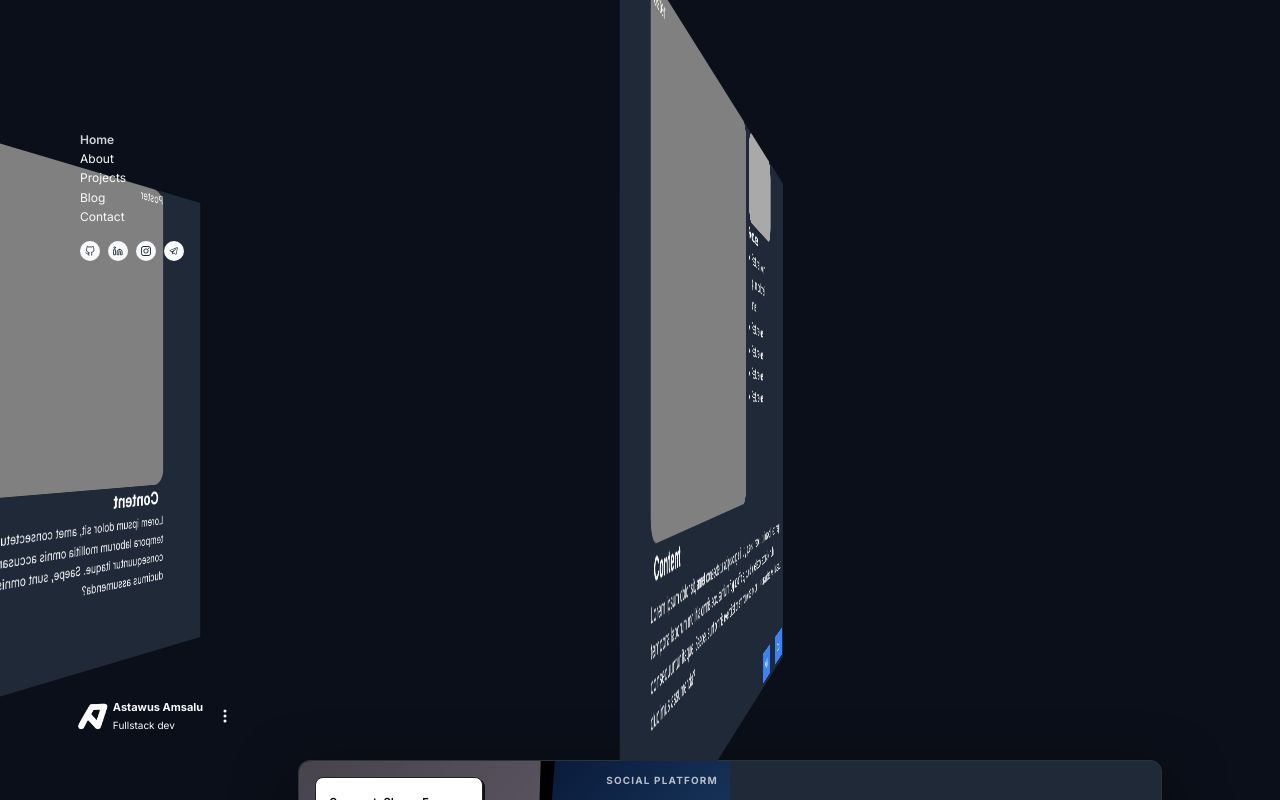
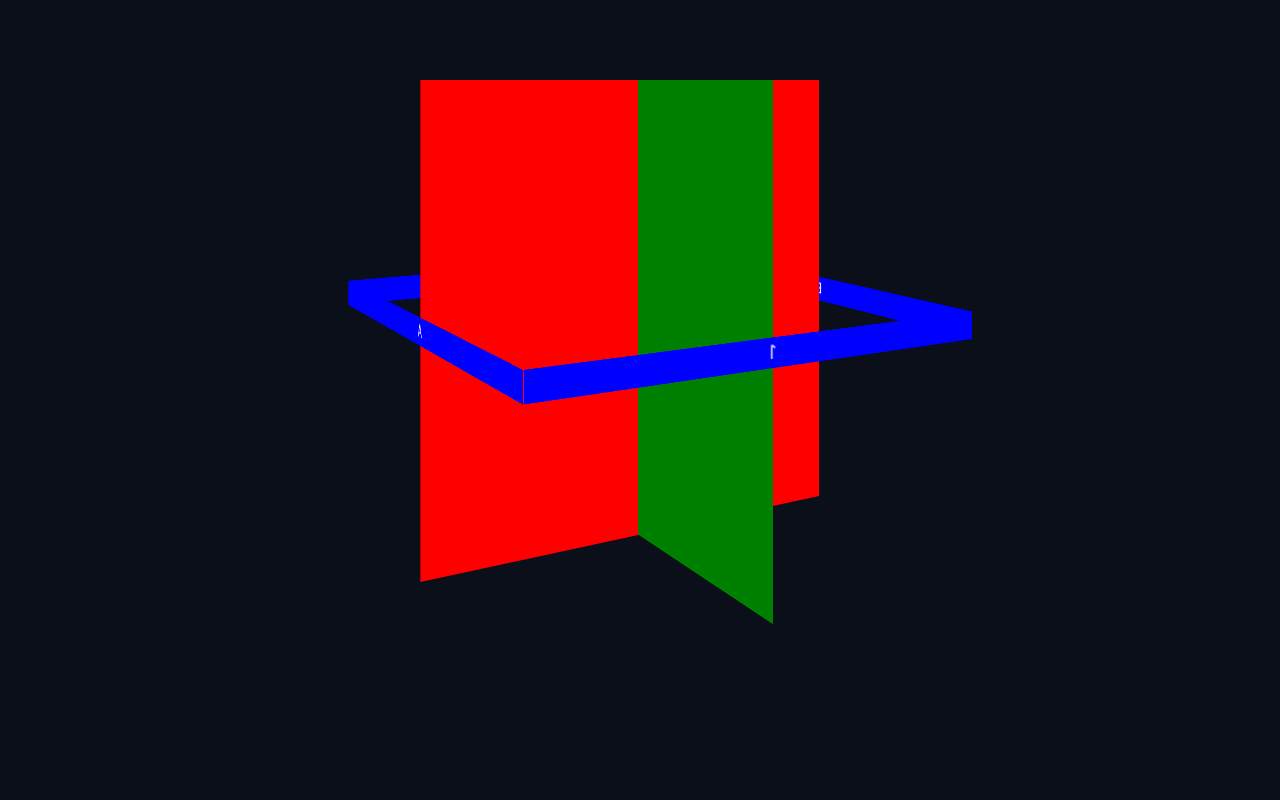
Before and after one commit to Zking4ever/Zking4ever, a React (Vite) app in the folder Portfolio(React)/: page / in a window 1280 px wide. Shown: the top 800 px of the page. Built offline with nearby package versions, Linux system fonts and the light colour scheme; grey boxes are pictures that could not be loaded.

Commit message:
added a 3d representaton for showng project

```diff
--- a/Portfolio(React)/src/App.tsx
+++ b/Portfolio(React)/src/App.tsx
@@ -15,7 +15,7 @@ function App() {
     <ThemeProvider>
       <div className="wrapper">
       <Router>
-        <Header />
+        {/* <Header /> */}
         <div className="content">
           <Routes>
             <Route path="/*"        element={<Home />} />
@@ -28,7 +28,7 @@ function App() {
         </div>
       </Router>
       </div>
-      <Footer />
+      {/* <Footer /> */}
     </ThemeProvider>
   );
 }
--- a/Portfolio(React)/src/pages/Home.css
+++ b/Portfolio(React)/src/pages/Home.css
@@ -5,18 +5,30 @@
 }
 
 .rotate-contaner{
+  width: 700px;
   perspective: 1200px;
   transform-style: preserve-3d;
 }
+.rotater{
+  position: relative;
+  display: flex;
+  flex-direction: column;
+  align-items: center;
+  transform-style: preserve-3d;
+  transform-origin: 50% 50%;
+  animation: rotate 15s ease infinite;
+}
 .connector{
+  width: 65%;
+  aspect-ratio: 1;
+  transform: rotateY(calc(var(--z) * 90deg));
   display: flex;
-  justify-content: space-between;
   align-items: center;
-  width: 100%;
-  transform-origin: center;
+  /* gap: 300px; */
+  justify-content: center;
   transform-style: preserve-3d;
-  /* transform: rotateY(90deg); */
-  animation: rotate 5s ease infinite;
+  position: absolute;
+  background: red;
 }
 
 @keyframes rotate {
@@ -28,16 +40,22 @@
   }
 }
 
-.connector .project-box{
+
+.connector .holder{
+  width: 100%;
+  /* position: absolute; */
   /* transform: rotateY(90deg) translateZ(-360px); */
   transform: rotateY(90deg);
-  background: var(--bg-card);
-  flex: 0 0 auto
+  flex-shrink: 0;
+  /* flex: 0 0 auto */
+  background: blue;
+}
+.connector .holder:last-of-type{
+
 }
 
-.connector .project-box:nth-last-of-type(2){
-  transform: rotateY(-90deg);
-
+.connector:nth-of-type(2){
+  background-color: green;
 }
 
 /* ===== HERO ===== */
--- a/Portfolio(React)/src/pages/Home.tsx
+++ b/Portfolio(React)/src/pages/Home.tsx
@@ -12,19 +12,25 @@ export default function Home() {
         <section className="home-section projects-preview-section">
           <div className="section">
             <div className="rotate-contaner">
-              <div className="connector">
-                <ProjectPreview />
-                <ProjectPreview />
+              <div className="rotater">
+                <div className="connector" style={{ "--z": "0" } as React.CSSProperties}>
+                  <div className="holder">A</div>
+                  <div className="holder">B</div>
+                </div>
+                <div className="connector" style={{ "--z": "1" } as React.CSSProperties}>
+                  <div className="holder">1</div>
+                  <div className="holder">2</div>
+                </div>
               </div>
             </div>
-            <div className="projects-grid">
+            {/* <div className="projects-grid">
               {LARGE_PROJECTS.slice(0,3).map((p, i) => (
                 <LargerProjectPoster
                   key={p.title} project={p} index={i}
                 />
               ))}
             </div>
-            <Link to="/projects" className="btn btn-primary" style={{marginTop: '1rem'}}>View All Projects</Link>
+            <Link to="/projects" className="btn btn-primary" style={{marginTop: '1rem'}}>View All Projects</Link> */}
           </div>
         </section>
 
```
